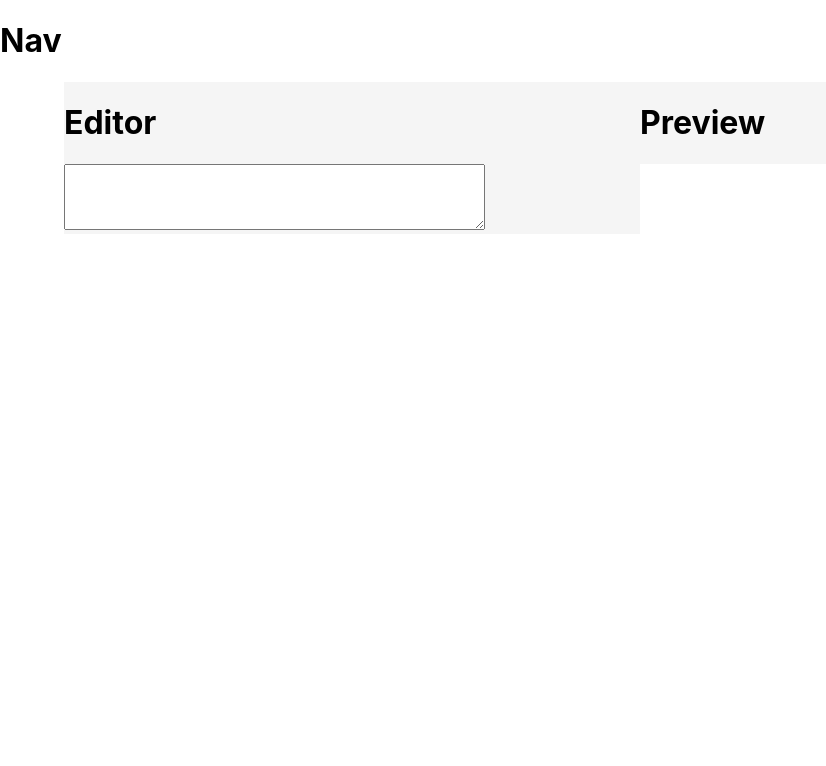
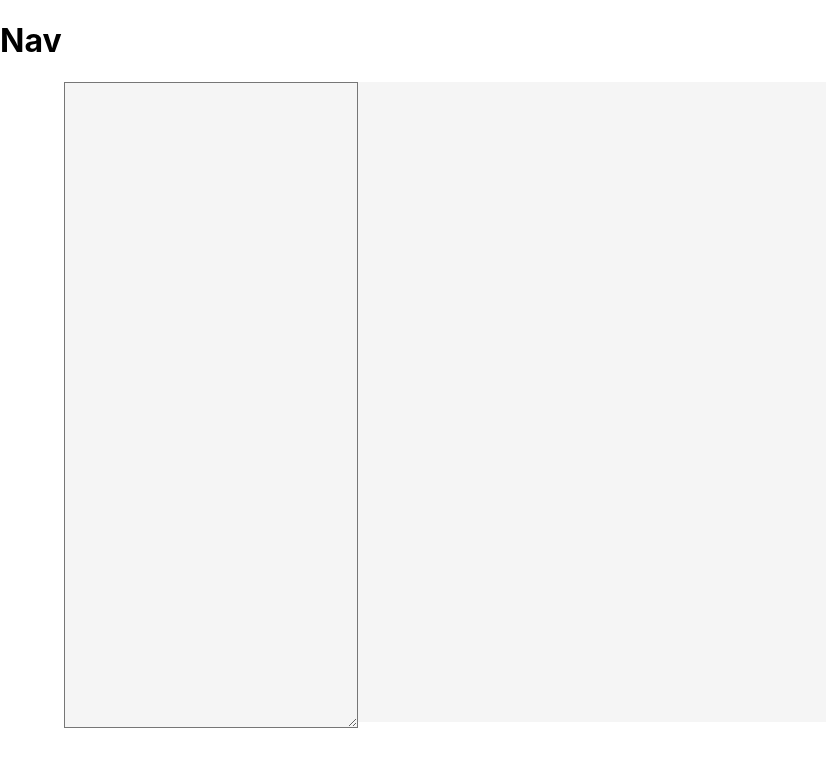
Before and after one commit to pstringe/markdown-editor, a React (Create React App) app: page / in a window 1280 px wide. Shown: the top 766 px of the page, without its empty margins (0-826 px from the left). Built offline with nearby package versions, Linux system fonts and the light colour scheme.

Commit message:
style editor and preview

```diff
--- a/package.json
+++ b/package.json
@@ -14,9 +14,14 @@
     "@types/node": "^16.18.10",
     "@types/react": "^18.0.26",
     "@types/react-dom": "^18.0.9",
+    "localforage": "^1.10.0",
+    "match-sorter": "^6.3.1",
     "react": "^18.2.0",
     "react-dom": "^18.2.0",
+    "react-markdown": "^8.0.7",
+    "react-router-dom": "^6.6.2",
     "react-scripts": "5.0.1",
+    "sort-by": "^1.2.0",
     "typescript": "^4.9.4",
     "web-vitals": "^2.1.4"
   },
--- a/src/App.tsx
+++ b/src/App.tsx
@@ -1,18 +1,33 @@
 import * as React from 'react';
 import './App.css';
-import { red } from '@mui/material/colors';
-import { ThemeProvider, createTheme } from '@mui/material/styles';
+import { ThemeProvider } from '@mui/material/styles';
+import {theme} from './theme';
 import Container from '@mui/material/Container';
 import { TextField } from '@mui/material';
+import Editor from './components/Editor';
+import Preview from './components/Preview';
 import { useState } from 'react';
+import Box from '@mui/material/Box';
 
-const theme = createTheme({
-  palette: {
-    primary: {
-      main: red[500],
+const styles = {
+  main: {
+    root: {
+      display: 'flex',
+      flexDirection: 'row',
+      alignItems: 'center',
+      justifyContent: 'center',
+      height: '80vh',
     },
+    editor: {
+      width: '50%',
+      height: '100%',
+    },
+    preview: {
+      width: '50%',
+      height: '100%',
+    }
   },
-});
+};
 
 interface EditorProps {
   editorState: string;
@@ -27,45 +42,24 @@ const Nav = () => {
   );
 };
 
-const Editor = ({editorState, updateEditorState}: EditorProps) => {
-  const handleChange = (event: any) => {
-    updateEditorState(event.target.value);
-  };
-  return (
-    <div className='editor'>
-      <h1>Editor</h1>
-      <textarea id="w3review" name="w3review" rows={4} cols={50} value={editorState ?? ''} onChange={handleChange}>
-        {/* {editorState ?? ''} */}
-      </textarea>
-    </div>
-  );
-};
-
-const Preview = ({editorState}: Partial<EditorProps>) => {
-  return (
-    <div className='preview'>
-      <h1>Preview</h1>
-      <div className='preview__output'>
-        {editorState ?? ''}
-      </div>
-    </div>
-  );
-};
-
 const Main = (editorProps: EditorProps) => {
   const { editorState, updateEditorState } = editorProps;
   return (
-    <div className='main'>
-      <Editor  editorState={editorState} updateEditorState={updateEditorState}/>
-      <Preview editorState={editorState}/>
-    </div>
+    <Box className='main' sx={styles.main.root}>
+      <Box className='editor' sx={styles.main.editor}>
+        <Editor  value={editorState} onChange={updateEditorState}/>
+      </Box>
+      <Box className='preview' sx={styles.main.preview}>
+        <Preview value={editorState}/>
+      </Box>
+    </Box>
   );
 };
 
 function App() {
   const [editorState, updateEditorState] = useState('');
   return (
-    <ThemeProvider theme={theme ?? {}}>
+    <ThemeProvider theme={theme}>
     <Nav />
     <Container className="app">
       <Main editorState={editorState} updateEditorState={updateEditorState}/>
--- /dev/null
+++ b/src/components/Editor.tsx
@@ -0,0 +1,17 @@
+
+interface EditorProps {
+    value: string;
+    onChange: (value: string) => void;
+}
+
+const Editor: React.FC<EditorProps> = ({ value, onChange }) => {
+    return (
+        <textarea
+          className="editor"
+          value={value}
+          onChange={(e) => onChange(e.target.value)}
+        />
+    );
+};
+
+export default Editor;
--- /dev/null
+++ b/src/components/Preview.tsx
@@ -0,0 +1,15 @@
+import ReactMarkdown from 'react-markdown';
+
+interface PreviewProps {
+    value: string;
+}
+
+const Preview: React.FC<PreviewProps> = ({ value }) => {
+    return (
+        <div className='preview'>
+            <ReactMarkdown>{value}</ReactMarkdown>
+        </div>
+    );
+};
+
+export default Preview;
--- /dev/null
+++ b/src/theme.ts
@@ -0,0 +1,25 @@
+import { createTheme, ThemeOptions } from '@mui/material/styles';
+
+const themeOptions: ThemeOptions = {
+  palette: {
+    mode: 'dark',
+    primary: {
+      main: '#151619',
+      light: '#1d1f22',
+      dark: '#2b2d31',
+    },
+    secondary: {
+      main: '#E46643',
+      light: '#f39765',
+    },
+    background: {
+      default: '#151619',
+      paper: '#1D1F22',
+    },
+  },
+  typography: {
+    fontFamily: 'Roboto',
+  },
+};
+
+export const theme = createTheme(themeOptions);
```
Also changed, not shown: 2 other files (tests, documents, lock files or other folders).
